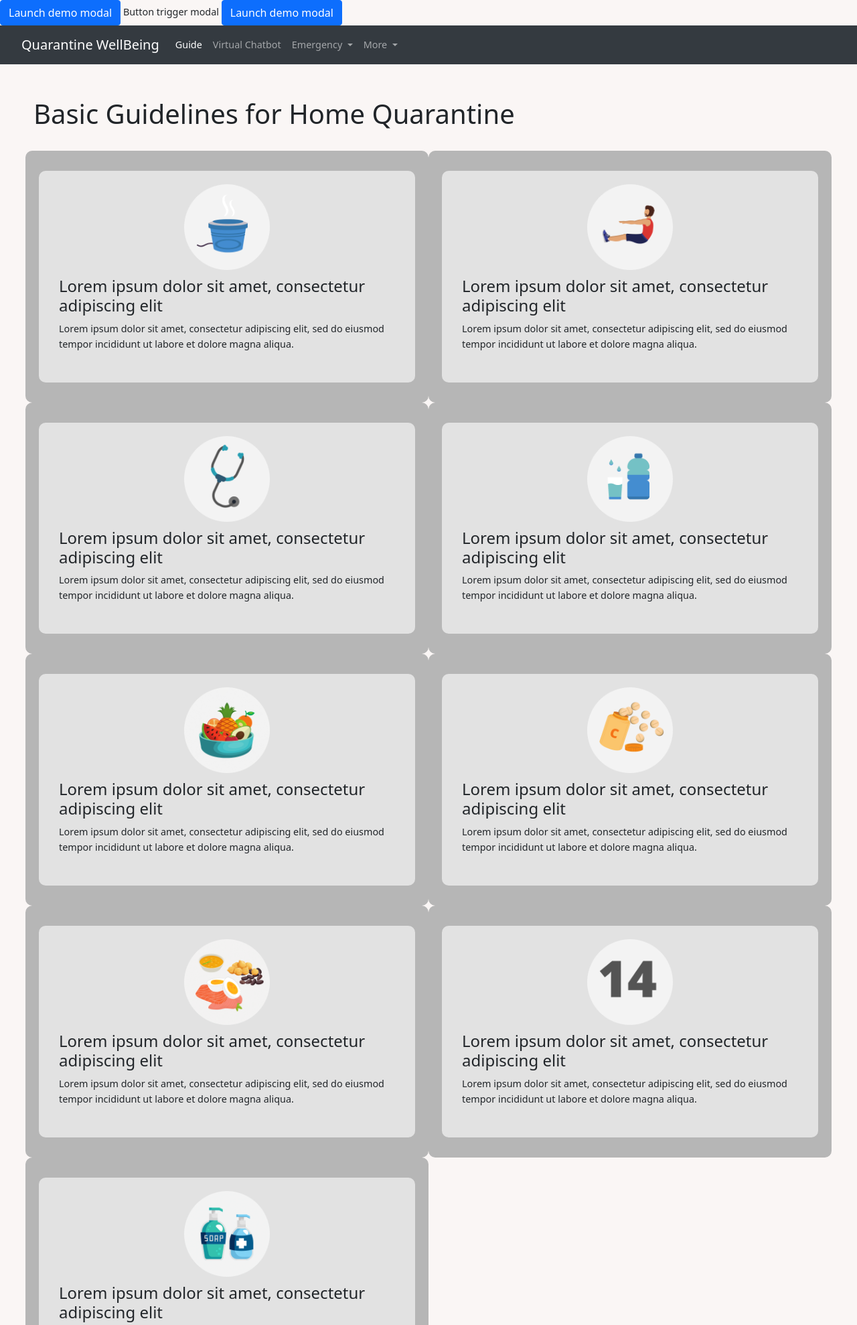
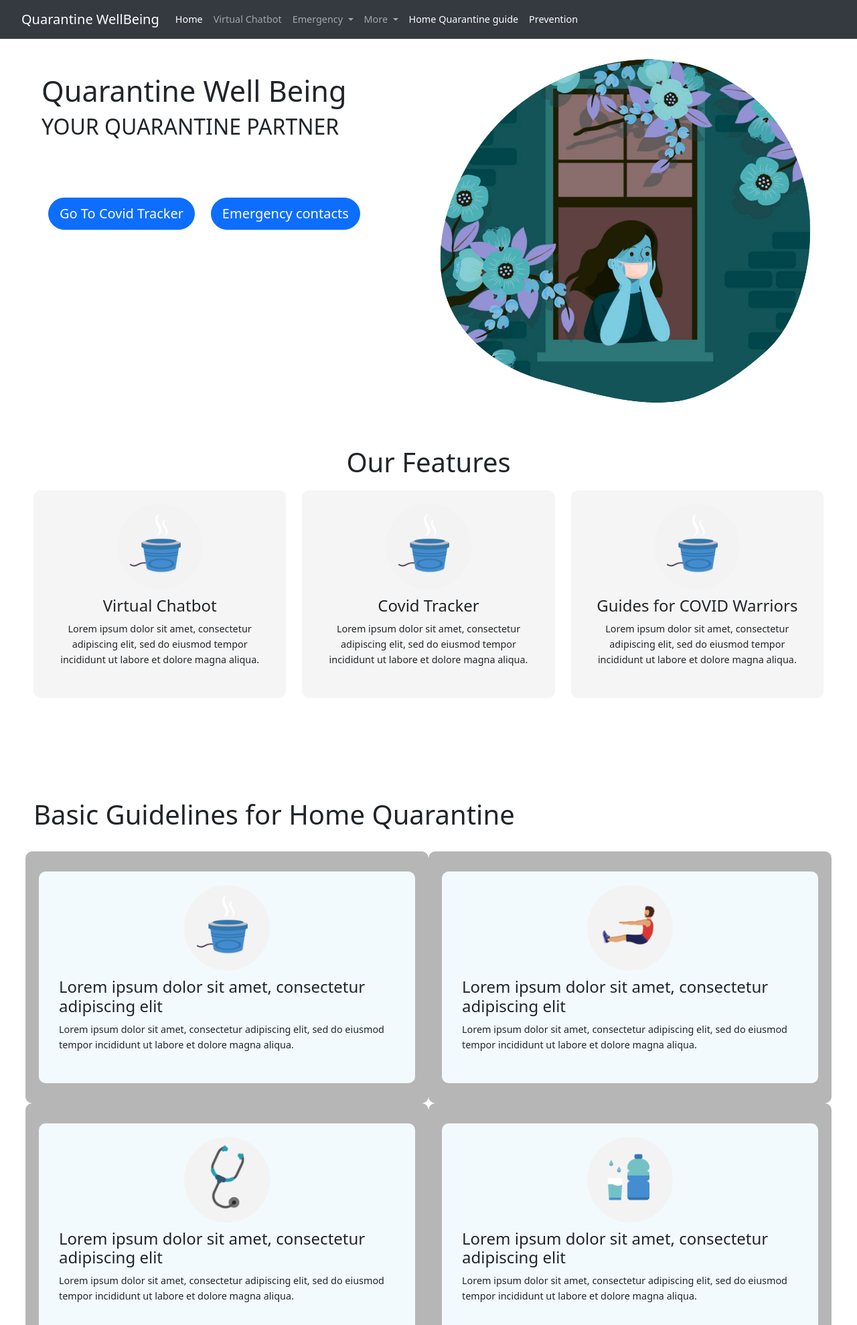
Before and after one commit to mahima-shetty-ai-ml/qwellbeing, a PHP site: page /modal.html in a window 1280 px wide. Shown: the top 1978 px of the page at 67% size. Run offline with PHP 8.4, Linux system fonts and the light colour scheme; some libraries are stand-ins or nearby versions.

Commit message:
landing page

```diff
--- a/modal.html
+++ b/modal.html
@@ -10,29 +10,22 @@
     <link rel="stylesheet" href="style.css">
 
   <script src="https://cdn.onesignal.com/sdks/OneSignalSDK.js" async=""></script>
+<style>
+  body {
+    padding-top: 0px;
+    margin-top: 0px;
 
-  <!-- Notification -->
-  <script>
-    window.OneSignal = window.OneSignal || [];
-    OneSignal.push(function() {
-      OneSignal.init({
-        appId: "4eaf4807-a545-4c53-b99b-a1ec4b1fbfdc",
-      });
-    });
-  </script>
-
-
+  }
+</style>
 </head>
 <body>
 
 
 
-<!-- Button trigger modal -->
-<button type="button" class="btn btn-primary" data-bs-toggle="modal" data-bs-target="#exampleModal">
+<!-- <button type="button" class="btn btn-primary" data-bs-toggle="modal" data-bs-target="#exampleModal">
   Launch demo modal
 </button>
 
-<!-- Modal -->
 <div class="modal fade" id="exampleModal" tabindex="-1" aria-labelledby="exampleModalLabel" aria-hidden="true">
   <div class="modal-dialog">
     <div class="modal-content">
@@ -51,16 +44,11 @@
   </div>
 </div>
 
-
-
-
-
-Button trigger modal
-<button type="button" class="btn btn-primary" data-toggle="modal" data-target="#exampleModal">Launch demo modal</button>
+<button type="button" class="btn btn-primary" data-toggle="modal" data-target="#exampleModal">Launch demo modal</button> -->
 
 <!--Navbar-->
 <header id="header">
-    <nav class="navbar navbar-expand-lg navbar-dark bg-dark">
+    <nav class="navbar navbar-expand-lg navbar-dark bg-dark fixed-top">
         <div class="container-fluid">
             <a class="navbar-brand" href="index.html">
 
@@ -71,7 +59,7 @@ Button trigger modal
           <div class="collapse navbar-collapse" id="navbarNav">
             <ul class="navbar-nav">
               <li class="nav-item">
-                <a class="nav-link active" aria-current="page" href="#">Guide</a>
+                <a class="nav-link active" aria-current="page" href="#">Home</a>
               </li>
               <li class="nav-item">
                 <a class="nav-link" href="#">Virtual Chatbot</a>
@@ -93,6 +81,12 @@ Button trigger modal
                   <li><a class="dropdown-item" href="login.html">Covid Tracker</a></li>
                   <li><a class="dropdown-item" href="login.html" >Login</a></li>
                 </ul>
+              </li>
+              <li class="nav-item">
+                <a class="nav-link active" aria-current="page" href="#homeq">Home Quarantine guide</a>
+              </li>
+              <li class="nav-item">
+                <a class="nav-link active" aria-current="page" href="#prevention">Prevention</a>
               </li>
             </ul>
           </div>
@@ -132,12 +126,80 @@ Button trigger modal
     </div>
   </div>  -->
 
+   <!-- content -->
+<div>
+<section>
+<div class="row" style="margin: 50px; ">
+  <div class="col-lg-6 col-md-6 col-sm-12 col-xs-12 col-xl-6" style="padding-top: 60px;">
+    <div>
+      <h1 style="font-size:3em;">Quarantine Well Being</h1>
+      <h2>YOUR QUARANTINE PARTNER</h2>
+
+
+      <div>
+        <br><br><br>
+        <button type="button" class="btn btn-primary btn-lg" style="border-radius: 30px; margin: 10px;">Go To Covid Tracker</button>
+        <button type="button" class="btn btn-primary btn-lg" style="border-radius: 30px; margin: 10px;">Emergency contacts</button>
+
+      </div>
+  </div>
+  </div>
+  <div class="col-lg-6 col-md-6">
+    <div>
+      <img style="width: 100%;" src="images/home.png"alt="">
+
+    </div>
+
+  </div>
+</section>
+</div>
+<!--OUR FEATURE-->
+<section style="margin: 50px;">
+<h1 style="text-align: center;">Our Features</h1>
+<div class="row">
+  <div class="col-xl-4 col-lg-4 col-md-4 col-sm-12 col-xs-12">
+    <div style="padding: 20px; margin-bottom : 10px; margin-top: 10px; background-color: #f5f5f5; border-radius: 10px;">
+      <div style="text-align: center;">
+        <img class="image-fluid" src="images/2.png" alt="" style="width: 8rem; height: auto;">
+      </div>
+      <div style="padding: 10px; text-align: center;">
+        <h4>Virtual Chatbot</h4>
+        <p>Lorem ipsum dolor sit amet, consectetur adipiscing elit, sed do eiusmod tempor incididunt ut labore et dolore magna aliqua.</p>
+      </div>
+    </div>
+  </div>
+  <div class="col-xl-4 col-lg-4 col-md-4 col-sm-12 col-xs-12">
+    <div style="padding: 20px; margin-bottom : 10px; margin-top: 10px; background-color: #f5f5f5; border-radius: 10px;">
+      <div style="text-align: center;">
+        <img class="image-fluid" src="images/2.png" alt="" style="width: 8rem; height: auto;">
+      </div>
+      <div style="padding: 10px; text-align: center;">
+        <h4>Covid Tracker</h4>
+        <p>Lorem ipsum dolor sit amet, consectetur adipiscing elit, sed do eiusmod tempor incididunt ut labore et dolore magna aliqua.</p>
+      </div>
+    </div>
+  </div>
+  <div class="col-xl-4 col-lg-4 col-md-4 col-sm-12 col-xs-12">
+    <div style="padding: 20px; margin-bottom : 10px; margin-top: 10px; background-color: #f5f5f5; border-radius: 10px;">
+      <div style="text-align: center;">
+        <img class="image-fluid" src="images/2.png" alt="" style="width: 8rem; height: auto;">
+      </div>
+      <div style="padding: 10px; text-align: center;">
+        <h4>Guides for COVID Warriors</h4>
+        <p>Lorem ipsum dolor sit amet, consectetur adipiscing elit, sed do eiusmod tempor incididunt ut labore et dolore magna aliqua.</p>
+      </div>
+    </div>
+  </div>
+</div>
+</section>
+<!--END OF OUR FEATURES-->
+<div id="homeq" style="padding-top: 40px;"></div>
 <section style="margin: 50px;">
 <h1>Basic Guidelines for Home Quarantine</h1><br>
 <div class="row">
   <!--Card1-->
   <div class="col-lg-6 col-md-6 col-sm-12 col-xs-12 col-xl-6 curvedbox">
-    <div style="padding: 20px; margin-bottom : 10px; margin-top: 10px; background-color: rgb(226, 226, 226); border-radius: 10px;">
+    <div style="padding: 20px; margin-bottom : 10px; margin-top: 10px; background-color: #F3FAFD; border-radius: 10px;">
       <div style="text-align: center;">
         <img class="image-fluid" src="images/2.png" alt="" style="width: 8rem; height: auto;">
       </div>
@@ -149,7 +211,7 @@ Button trigger modal
   </div>
   <!--Card1-->
   <div class="col-lg-6 col-md-6 col-sm-12 col-xs-12 col-xl-6 curvedbox">
-    <div style="padding: 20px; margin-bottom : 10px; margin-top: 10px; background-color: rgb(226, 226, 226); border-radius: 10px;">
+    <div style="padding: 20px; margin-bottom : 10px; margin-top: 10px; background-color: #F3FAFD; border-radius: 10px;">
       <div style="text-align: center;">
         <img class="image-fluid" src="images/3.png" alt="" style="width: 8rem; height: auto;">
       </div>
@@ -161,7 +223,7 @@ Button trigger modal
   </div>
   <!--Card1-->
   <div class="col-lg-6 col-md-6 col-sm-12 col-xs-12 col-xl-6 curvedbox">
-    <div style="padding: 20px; margin-bottom : 10px; margin-top: 10px; background-color: rgb(226, 226, 226); border-radius: 10px;">
+    <div style="padding: 20px; margin-bottom : 10px; margin-top: 10px; background-color: #F3FAFD; border-radius: 10px;">
       <div style="text-align: center;">
         <img class="image-fluid" src="images/4.png" alt="" style="width: 8rem; height: auto;">
       </div>
@@ -173,7 +235,7 @@ Button trigger modal
   </div>
   <!--Card1-->
   <div class="col-lg-6 col-md-6 col-sm-12 col-xs-12 col-xl-6 curvedbox">
-    <div style="padding: 20px; margin-bottom : 10px; margin-top: 10px; background-color: rgb(226, 226, 226); border-radius: 10px;">
+    <div style="padding: 20px; margin-bottom : 10px; margin-top: 10px; background-color: #F3FAFD; border-radius: 10px;">
       <div style="text-align: center;">
         <img class="image-fluid" src="images/5.png" alt="" style="width: 8rem; height: auto;">
       </div>
@@ -185,7 +247,7 @@ Button trigger modal
   </div>
   <!--Card1-->
   <div class="col-lg-6 col-md-6 col-sm-12 col-xs-12 col-xl-6 curvedbox">
-    <div style="padding: 20px; margin-bottom : 10px; margin-top: 10px; background-color: rgb(226, 226, 226); border-radius: 10px;">
+    <div style="padding: 20px; margin-bottom : 10px; margin-top: 10px; background-color: #F3FAFD; border-radius: 10px;">
       <div style="text-align: center;">
         <img class="image-fluid" src="images/6.png" alt="" style="width: 8rem; height: auto;">
       </div>
@@ -197,7 +259,7 @@ Button trigger modal
   </div>
   <!--Card1-->
   <div class="col-lg-6 col-md-6 col-sm-12 col-xs-12 col-xl-6 curvedbox">
-    <div style="padding: 20px; margin-bottom : 10px; margin-top: 10px; background-color: rgb(226, 226, 226); border-radius: 10px;">
+    <div style="padding: 20px; margin-bottom : 10px; margin-top: 10px; background-color: #F3FAFD; border-radius: 10px;">
       <div style="text-align: center;">
         <img class="image-fluid" src="images/7.png" alt="" style="width: 8rem; height: auto;">
       </div>
@@ -207,9 +269,10 @@ Button trigger modal
       </div>
     </div>
   </div>
+
   <!--Card1-->
   <div class="col-lg-6 col-md-6 col-sm-12 col-xs-12 col-xl-6 curvedbox">
-    <div style="padding: 20px; margin-bottom : 10px; margin-top: 10px; background-color: rgb(226, 226, 226); border-radius: 10px;">
+    <div style="padding: 20px; margin-bottom : 10px; margin-top: 10px; background-color: #F3FAFD; border-radius: 10px;">
       <div style="text-align: center;">
         <img class="image-fluid" src="images/8.png" alt="" style="width: 8rem; height: auto;">
       </div>
@@ -221,7 +284,7 @@ Button trigger modal
   </div>
   <!--Card1-->
   <div class="col-lg-6 col-md-6 col-sm-12 col-xs-12 col-xl-6 curvedbox">
-    <div style="padding: 20px; margin-bottom : 10px; margin-top: 10px; background-color: rgb(226, 226, 226); border-radius: 10px;">
+    <div style="padding: 20px; margin-bottom : 10px; margin-top: 10px; background-color: #F3FAFD; border-radius: 10px;">
       <div style="text-align: center;">
         <img class="image-fluid" src="images/9.png" alt="" style="width: 8rem; height: auto;">
       </div>
@@ -233,7 +296,7 @@ Button trigger modal
   </div>
   <!--Card1-->
   <div class="col-lg-6 col-md-6 col-sm-12 col-xs-12 col-xl-6 curvedbox">
-    <div style="padding: 20px; margin-bottom : 10px; margin-top: 10px; background-color: rgb(226, 226, 226); border-radius: 10px;">
+    <div style="padding: 20px; margin-bottom : 10px; margin-top: 10px; background-color: #F3FAFD; border-radius: 10px;">
       <div style="text-align: center;">
         <img class="image-fluid" src="images/10.png" alt="" style="width: 8rem; height: auto;">
       </div>
@@ -245,13 +308,15 @@ Button trigger modal
   </div>
 </div>
 </section>
-
+</div>
+<!--PREVENTION-->
+<div id="prevention" style="padding-top: 40px;"></div>
 <section style="margin: 50px;">
   <h1>Prevention for the caretakers</h1><br>
   <div class="row">
     <!--Card1-->
     <div class="col-lg-6 col-md-6 col-sm-12 col-xs-12 col-xl-6 curvedbox">
-      <div style="padding: 20px; margin-bottom : 10px; margin-top: 10px; background-color: rgb(226, 226, 226); border-radius: 10px;">
+      <div style="padding: 20px; margin-bottom : 10px; margin-top: 10px; background-color: #F3FAFD; border-radius: 10px;">
         <div style="text-align: center;">
           <img class="image-fluid" src="images/11.png" alt="" style="width: 8rem; height: auto;">
         </div>
@@ -263,7 +328,7 @@ Button trigger modal
     </div>
     <!--Card1-->
     <div class="col-lg-6 col-md-6 col-sm-12 col-xs-12 col-xl-6 curvedbox">
-      <div style="padding: 20px; margin-bottom : 10px; margin-top: 10px; background-color: rgb(226, 226, 226); border-radius: 10px;">
+      <div style="padding: 20px; margin-bottom : 10px; margin-top: 10px; background-color: #F3FAFD; border-radius: 10px;">
         <div style="text-align: center;">
           <img class="image-fluid" src="images/12.png" alt="" style="width: 8rem; height: auto;">
         </div>
@@ -275,7 +340,7 @@ Button trigger modal
     </div>
     <!--Card1-->
     <div class="col-lg-6 col-md-6 col-sm-12 col-xs-12 col-xl-6 curvedbox">
-      <div style="padding: 20px; margin-bottom : 10px; margin-top: 10px; background-color: rgb(226, 226, 226); border-radius: 10px;">
+      <div style="padding: 20px; margin-bottom : 10px; margin-top: 10px; background-color: #F3FAFD; border-radius: 10px;">
         <div style="text-align: center;">
           <img class="image-fluid" src="images/2.png" alt="" style="width: 8rem; height: auto;">
         </div>
@@ -287,7 +352,7 @@ Button trigger modal
     </div>
     <!--Card1-->
     <div class="col-lg-6 col-md-6 col-sm-12 col-xs-12 col-xl-6 curvedbox">
-      <div style="padding: 20px; margin-bottom : 10px; margin-top: 10px; background-color: rgb(226, 226, 226); border-radius: 10px;">
+      <div style="padding: 20px; margin-bottom : 10px; margin-top: 10px; background-color: #F3FAFD; border-radius: 10px;">
         <div style="text-align: center;">
           <img class="image-fluid" src="images/3.png" alt="" style="width: 8rem; height: auto;">
         </div>
@@ -299,7 +364,7 @@ Button trigger modal
     </div>
     <!--Card1-->
     <div class="col-lg-6 col-md-6 col-sm-12 col-xs-12 col-xl-6 curvedbox">
-      <div style="padding: 20px; margin-bottom : 10px; margin-top: 10px; background-color: rgb(226, 226, 226); border-radius: 10px;">
+      <div style="padding: 20px; margin-bottom : 10px; margin-top: 10px; background-color: #F3FAFD; border-radius: 10px;">
         <div style="text-align: center;">
           <img class="image-fluid" src="images/4.png" alt="" style="width: 8rem; height: auto;">
         </div>
@@ -311,7 +376,7 @@ Button trigger modal
     </div>
     <!--Card1-->
     <div class="col-lg-6 col-md-6 col-sm-12 col-xs-12 col-xl-6 curvedbox">
-      <div style="padding: 20px; margin-bottom : 10px; margin-top: 10px; background-color: rgb(226, 226, 226); border-radius: 10px;">
+      <div style="padding: 20px; margin-bottom : 10px; margin-top: 10px; background-color: #F3FAFD; border-radius: 10px;">
         <div style="text-align: center;">
           <img class="image-fluid" src="images/5.png" alt="" style="width: 8rem; height: auto;">
         </div>
@@ -323,7 +388,7 @@ Button trigger modal
     </div>
     <!--Card1-->
     <div class="col-lg-6 col-md-6 col-sm-12 col-xs-12 col-xl-6 curvedbox">
-      <div style="padding: 20px; margin-bottom : 10px; margin-top: 10px; background-color: rgb(226, 226, 226); border-radius: 10px;">
+      <div style="padding: 20px; margin-bottom : 10px; margin-top: 10px; background-color: #F3FAFD; border-radius: 10px;">
         <div style="text-align: center;">
           <img class="image-fluid" src="images/6.png" alt="" style="width: 8rem; height: auto;">
         </div>
@@ -335,7 +400,7 @@ Button trigger modal
     </div>
     <!--Card1-->
     <div class="col-lg-6 col-md-6 col-sm-12 col-xs-12 col-xl-6 curvedbox">
-      <div style="padding: 20px; margin-bottom : 10px; margin-top: 10px; background-color: rgb(226, 226, 226); border-radius: 10px;">
+      <div style="padding: 20px; margin-bottom : 10px; margin-top: 10px; background-color: #F3FAFD; border-radius: 10px;">
         <div style="text-align: center;">
           <img class="image-fluid" src="images/7.png" alt="" style="width: 8rem; height: auto;">
         </div>
--- a/src/css/main.css
+++ b/src/css/main.css
@@ -51,9 +51,9 @@ ul {
   padding: 0;
 }
 
-section {
+/* section {
   padding: 5em;
-}
+} */
 
 .hero {
   text-align: center;
--- a/src/css/style.css
+++ b/src/css/style.css
@@ -8,7 +8,6 @@ body{
     line-height: 1.6;
     color: #212529;
     text-align: left;
-    background-color: #faf6f5;
 }
 
 
```
Also changed, not shown: qw1.html (+4 -4 lines), images/3748610-1024x1024.jpg (added), images/home.png (added), images/homeq1.png (added), images/washinhands.jpg (added), index.html (indentation only).
